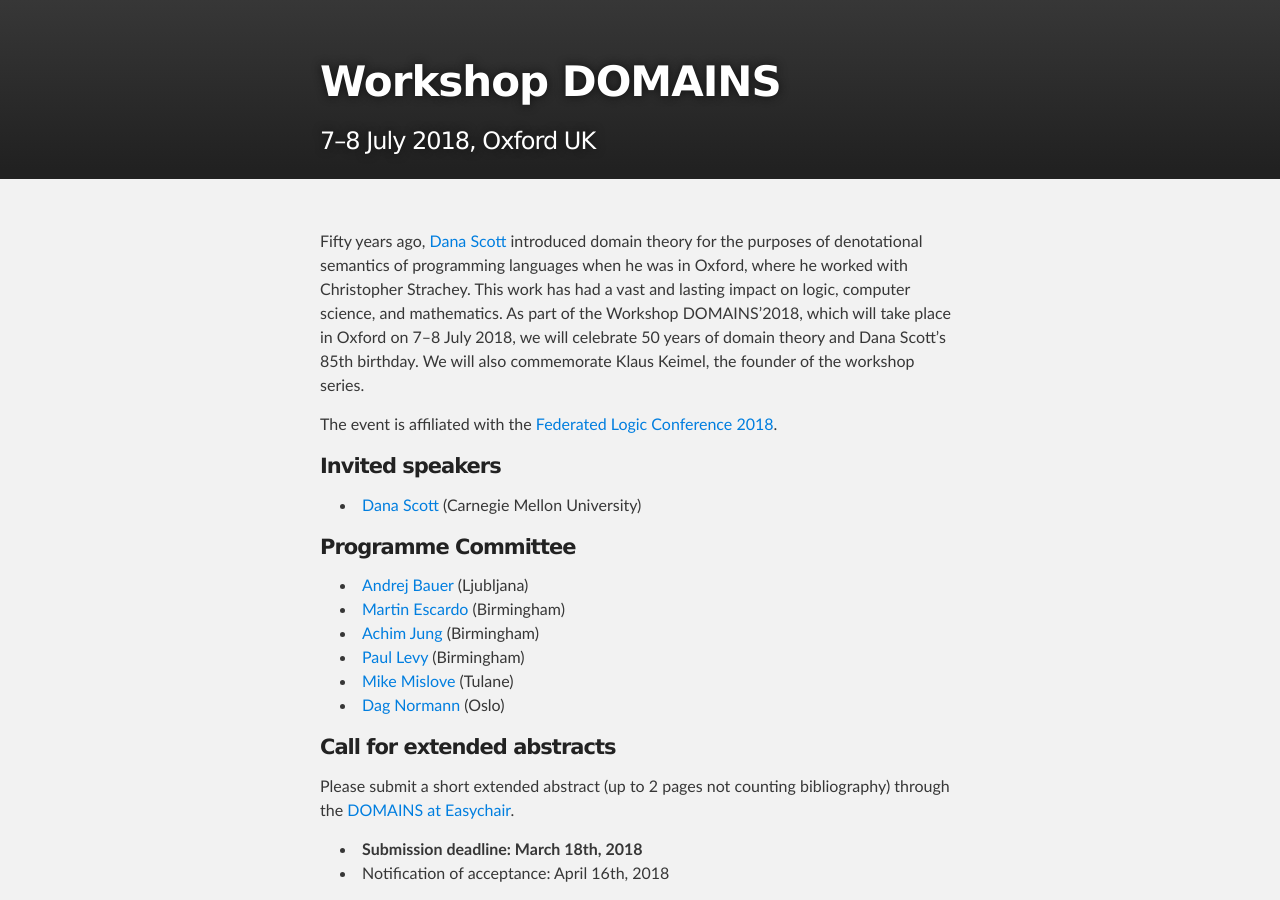
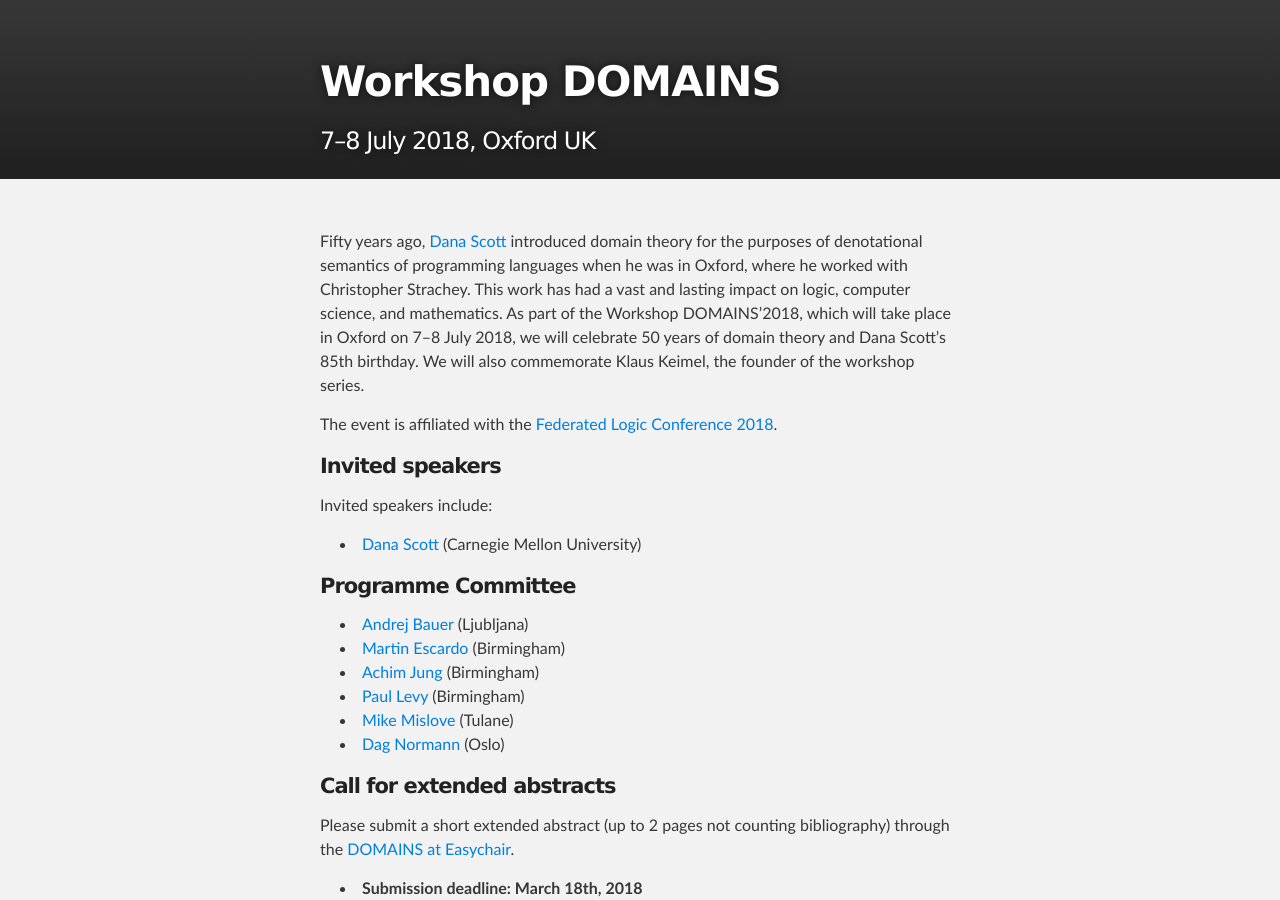
Before and after one commit to IMFM-SI/STM2025, a Jekyll site: the page built from index.md, in a window 1280 px wide and 900 px high. Built offline with Jekyll 4.4.1, drawn with Linux system fonts in a browser that asks for light colours.

Commit message:
Included invited speakers.

```diff
--- a/index.md
+++ b/index.md
@@ -17,6 +17,8 @@ the [Federated Logic Conference 2018](http://www.floc2018.org).
 
 
 #### Invited speakers
+
+Invited speakers include:
 
 * [Dana Scott](https://www.cs.cmu.edu/~scott/) (Carnegie Mellon University)
 
```
